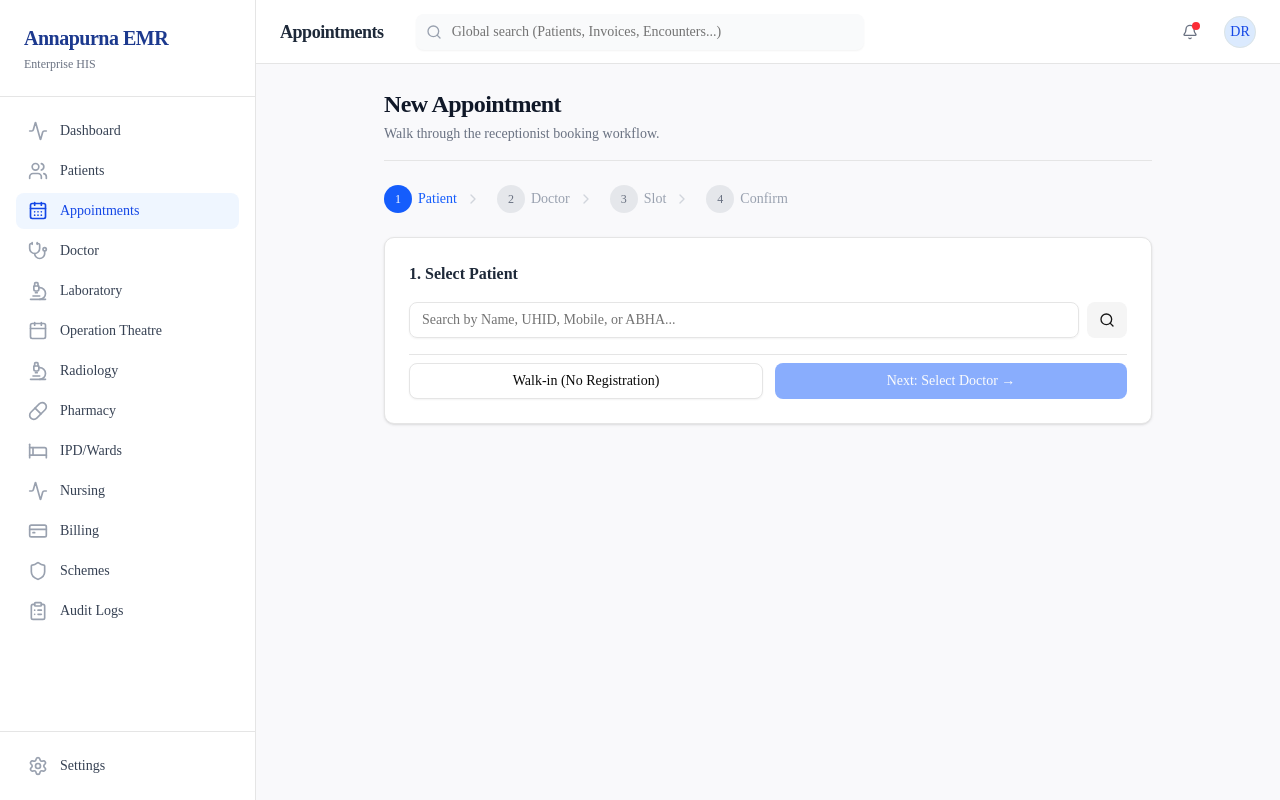
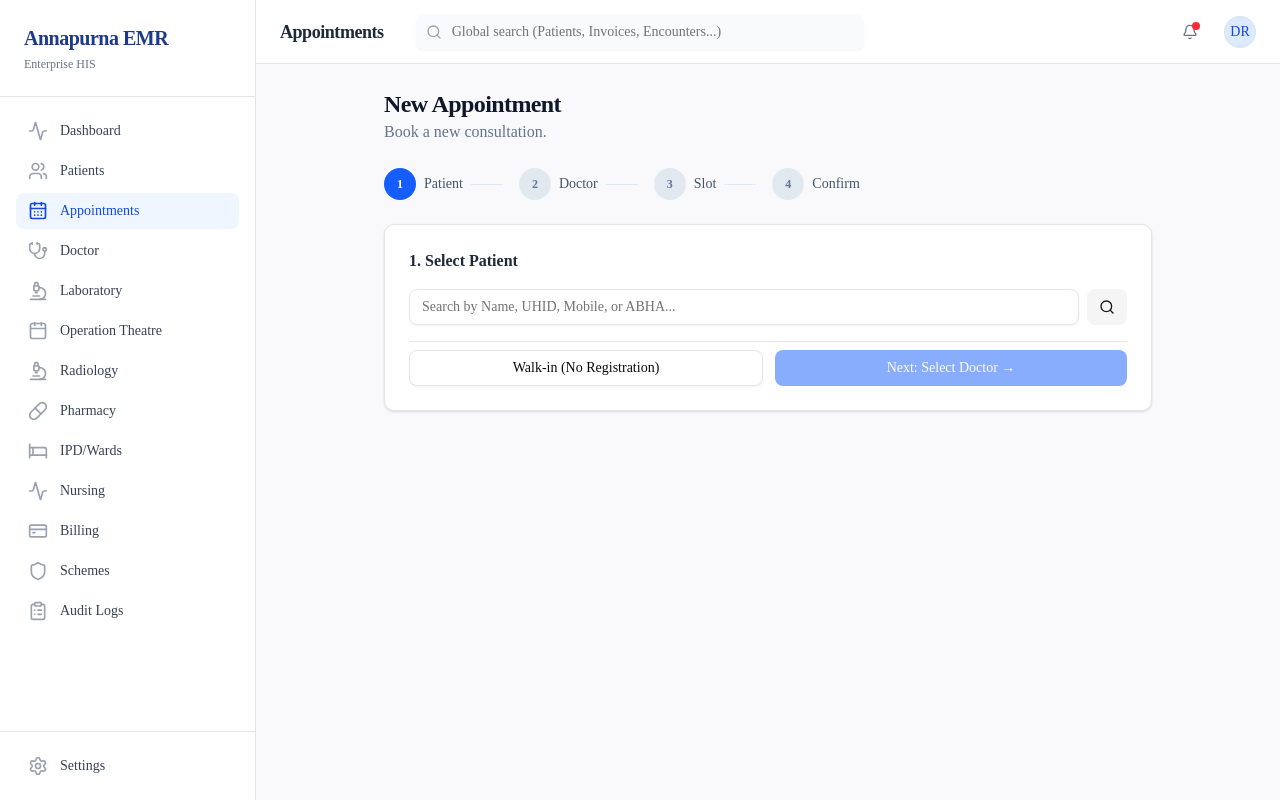
Before and after one commit to annapurnaglobalhealthcenter-cmyk/annapurnaemr, a Next.js app: page /appointments/new in a window 1280 px wide. Built offline with nearby package versions, Linux system fonts and the light colour scheme.

Commit message:
fix: resolve react hook and render anti-patterns

```diff
--- a/src/app/(dashboard)/appointments/new/page.tsx
+++ b/src/app/(dashboard)/appointments/new/page.tsx
@@ -112,20 +112,17 @@
     }
   }
 
-  const StepIndicator = () => (
+  const renderStepIndicator = () => (
     <div className="flex items-center space-x-2 text-sm mb-6">
       {(['patient','doctor','slot','confirm'] as Step[]).map((s, i) => (
         <div key={s} className="flex items-center">
-          <div className={`w-7 h-7 rounded-full flex items-center justify-center font-medium text-xs
-            ${step === s ? 'bg-blue-600 text-white' :
-              ['patient','doctor','slot','confirm'].indexOf(step) > i ? 'bg-green-500 text-white' :
-              'bg-gray-200 text-gray-500'}`}>
+          <div className={`w-8 h-8 rounded-full flex items-center justify-center font-semibold text-xs ${
+            step === s ? 'bg-blue-600 text-white' : 'bg-slate-200 text-slate-500'
+          }`}>
             {i + 1}
           </div>
-          <span className={`ml-1.5 hidden sm:inline ${step === s ? 'text-blue-600 font-medium' : 'text-gray-400'}`}>
-            {s.charAt(0).toUpperCase() + s.slice(1)}
-          </span>
-          {i < 3 && <ChevronRight className="w-4 h-4 text-gray-300 mx-2" />}
+          <span className="ml-2 capitalize hidden sm:inline text-slate-600">{s}</span>
+          {i < 3 && <div className="w-8 h-px bg-slate-200 mx-2" />}
         </div>
       ))}
     </div>
@@ -133,12 +130,12 @@
 
   return (
     <div className="max-w-3xl mx-auto space-y-6">
-      <div className="border-b pb-4">
-        <h1 className="text-2xl font-bold tracking-tight text-gray-900">New Appointment</h1>
-        <p className="text-sm text-gray-500 mt-1">Walk through the receptionist booking workflow.</p>
+      <div>
+        <h1 className="text-2xl font-bold tracking-tight text-slate-900">New Appointment</h1>
+        <p className="text-slate-500">Book a new consultation.</p>
       </div>
 
-      <StepIndicator />
+      {renderStepIndicator()}
 
       {/* STEP 1: Patient Search */}
       {step === 'patient' && (
--- a/src/app/(dashboard)/billing/[id]/page.tsx
+++ b/src/app/(dashboard)/billing/[id]/page.tsx
@@ -12,11 +12,14 @@
   await enforcePermission('billing.manage')
 
   const { id } = await params
+  let invoice;
+  let paymentMethods;
   try {
-    const invoice = await getInvoiceWithDetails(id)
-    const paymentMethods = await getPaymentMethods()
-    return <BillingDetailClient initialInvoice={invoice} paymentMethods={paymentMethods} />
+    invoice = await getInvoiceWithDetails(id)
+    paymentMethods = await getPaymentMethods()
   } catch (err) {
     notFound()
   }
+
+  return <BillingDetailClient initialInvoice={invoice} paymentMethods={paymentMethods} />
 }
--- a/src/app/(dashboard)/encounters/[id]/_components/opd-workspace.tsx
+++ b/src/app/(dashboard)/encounters/[id]/_components/opd-workspace.tsx
@@ -1,6 +1,6 @@
 'use client'
 
-import { useState, useCallback, useTransition } from 'react'
+import { useState, useCallback, useMemo, useEffect, useTransition } from 'react'
 import { useRouter } from 'next/navigation'
 import { Button } from '@/components/ui/button'
 import { saveClinicalNote, finalizeRecord, createDraftRecord, amendClinicalRecord } from '@/lib/services/clinical.service'
@@ -53,8 +53,8 @@
   const isDraft = activeRecord?.status === 'Draft'
   const isFinalized = activeRecord?.status === 'Finalized'
 
-  const debouncedSave = useCallback(
-    debounce(async (id: string, field: string, value: string) => {
+  const debouncedSave = useMemo(
+    () => debounce(async (id: string, field: string, value: string) => {
       try {
         await saveClinicalNote(id, { [field]: value })
         toast.success('Auto-saved')
--- a/src/app/(dashboard)/schemes/insurance/[id]/page.tsx
+++ b/src/app/(dashboard)/schemes/insurance/[id]/page.tsx
@@ -7,10 +7,11 @@
   await enforcePermission('pmjay.manage')
   const { id } = await params
 
+  let claim;
   try {
-    const claim = await getClaimDetails(id)
-    return <ClaimDetailClient initialClaim={claim} />
+    claim = await getClaimDetails(id)
   } catch (e) {
     notFound()
   }
+  return <ClaimDetailClient initialClaim={claim} />
 }
--- a/src/app/(dashboard)/schemes/pmjay/[id]/page.tsx
+++ b/src/app/(dashboard)/schemes/pmjay/[id]/page.tsx
@@ -7,11 +7,13 @@
   await enforcePermission('pmjay.manage')
   const { id } = await params
 
+  let pmjayCase;
+  let packages;
   try {
-    const pmjayCase = await getPmjayCaseDetails(id)
-    const packages = await getPmjayPackages()
-    return <PmjayDetailClient initialCase={pmjayCase} packages={packages} />
+    pmjayCase = await getPmjayCaseDetails(id)
+    packages = await getPmjayPackages()
   } catch (e) {
     notFound()
   }
+  return <PmjayDetailClient initialCase={pmjayCase} packages={packages} />
 }
```
